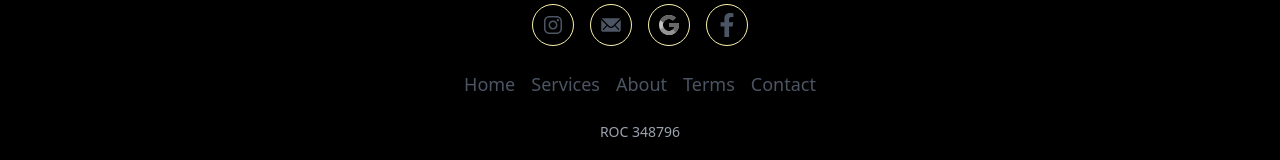
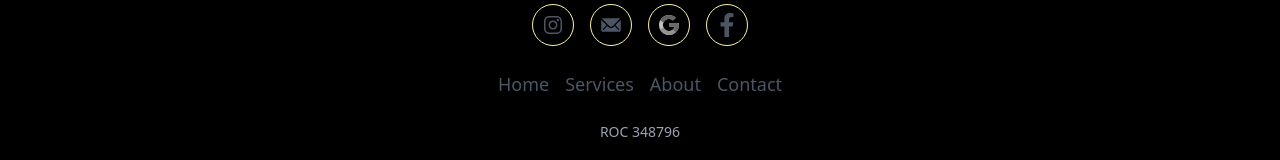
Before and after one commit to Jaron15/GroundedElectrical, a Next.js app: page / in a window 1280 px wide. Shown: the part 1260-1420 px from the top of the page. Built offline with nearby package versions, Linux system fonts and the light colour scheme.

Commit message:
style edits

```diff
--- a/src/components/Footer.js
+++ b/src/components/Footer.js
@@ -16,7 +16,7 @@ const Footer = () => {
         <a href="mailto:Groundedinaz@gmail.com" className="text-2xl border border-gold rounded-full p-2 hover:opacity-90 hover:shadow-[0_0_20px_#ffd277] transition ease-in-out duration-300">
             <IoIosMail className='hover:text-white transition ease-in-out duration-300 ' />
             </a>
-        <a href="#" className="inline-block">
+        <a href="https://g.co/kgs/BC6CMh" className="inline-block">
         <div className="text-2xl border border-gold rounded-full p-2 hover:opacity-90 inline-flex items-center justify-center hover:shadow-[0_0_20px_#ffd277] transition ease-in-out duration-300">
           <div className="filter grayscale transition ease-in-out duration-300 hover:grayscale-0">
             <FcGoogle />
@@ -29,7 +29,6 @@ const Footer = () => {
         <li><a href="#" className="hover:underline">Home</a></li>
         <li><a href="#" className="hover:underline">Services</a></li>
         <li><a href="#" className="hover:underline">About</a></li>
-        <li><a href="#" className="hover:underline">Terms</a></li>
         <li><a href="#" className="hover:underline">Contact</a></li>
       </ul>
       <p className="text-center text-sm text-gray-400">ROC 348796</p>
```
Also changed, not shown: public/generative-ai-warehouse-interior-with-led-lighting-industry-building-distribution-retail-center-part-of-storage-and-shipping-system-photo.jpg (added).
